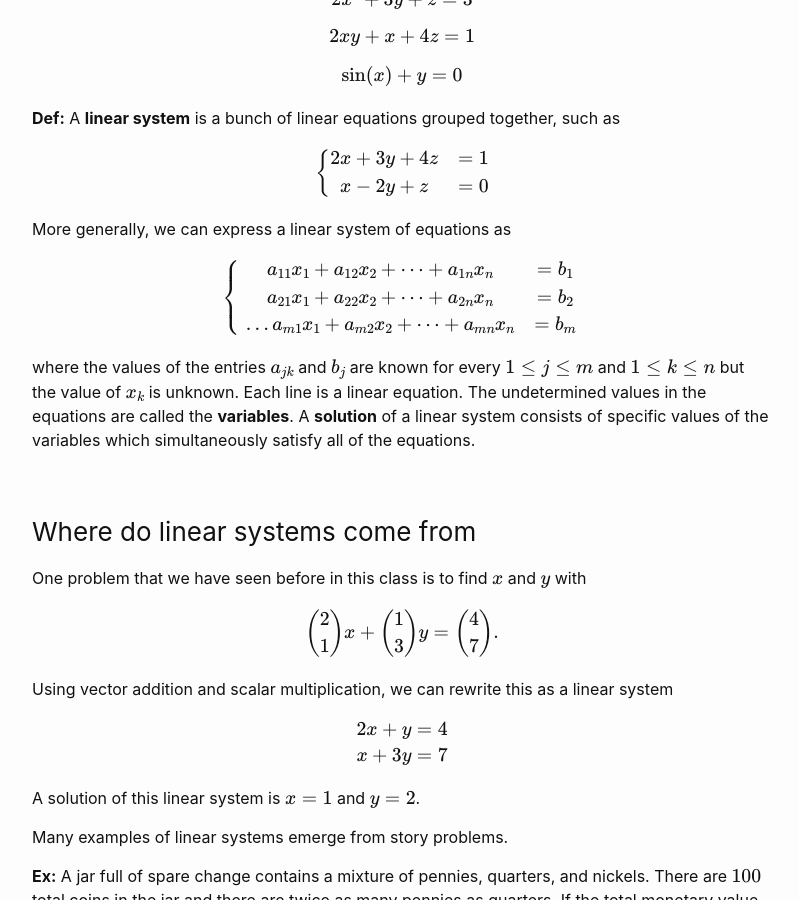
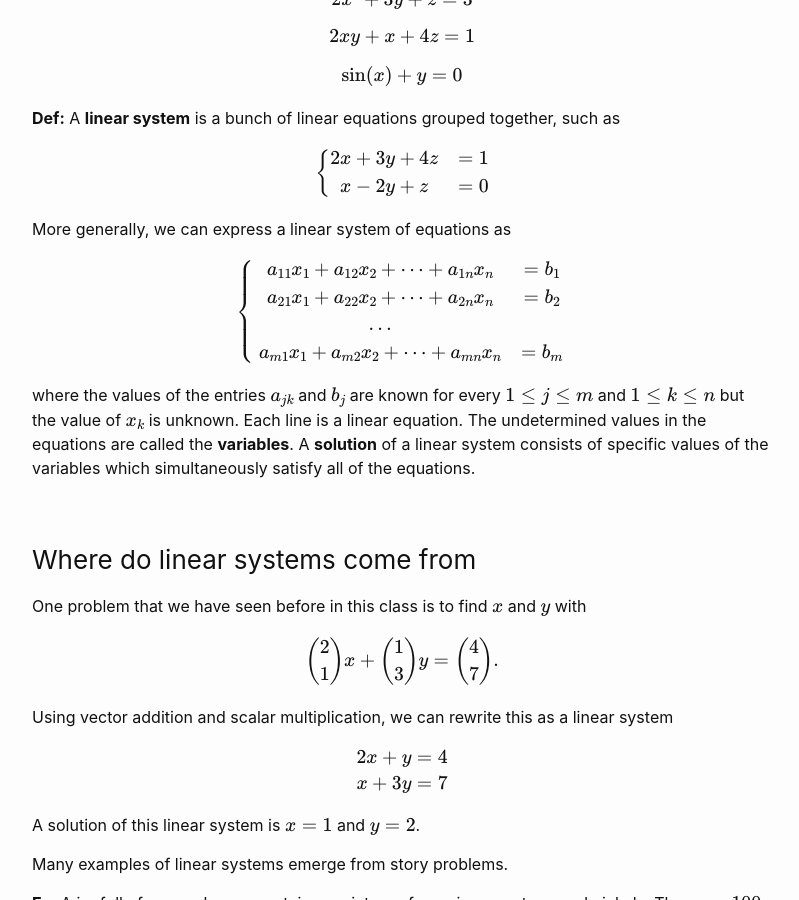
Before and after one commit to wcasper/math107spring2022, a Jekyll site: the page built from _posts/2022-03-21-Week-9-Lecture-15.md, in a window 1280 px wide and 900 px high, scrolled down 1132 px. Shown: the whole window, without its empty margins (238-1037 px from the left). Built offline with Jekyll 4.4.1, drawn with Linux system fonts in a browser that asks for light colours.

Commit message:
fixed typo

```diff
--- a/_posts/2022-03-21-Week-9-Lecture-15.md
+++ b/_posts/2022-03-21-Week-9-Lecture-15.md
@@ -50,7 +50,7 @@ More generally, we can express a linear system of equations as
 $$\left\lbrace\begin{array}{cc}
 a_{11}x_1 + a_{12}x_2 + \dots + a_{1n}x_n &= b_1\\
 a_{21}x_1 + a_{22}x_2 + \dots + a_{2n}x_n &= b_2\\
-\dots
+\dots\\
 a_{m1}x_1 + a_{m2}x_2 + \dots + a_{mn}x_n &= b_m\\
 \end{array}\right.$$
 
```
